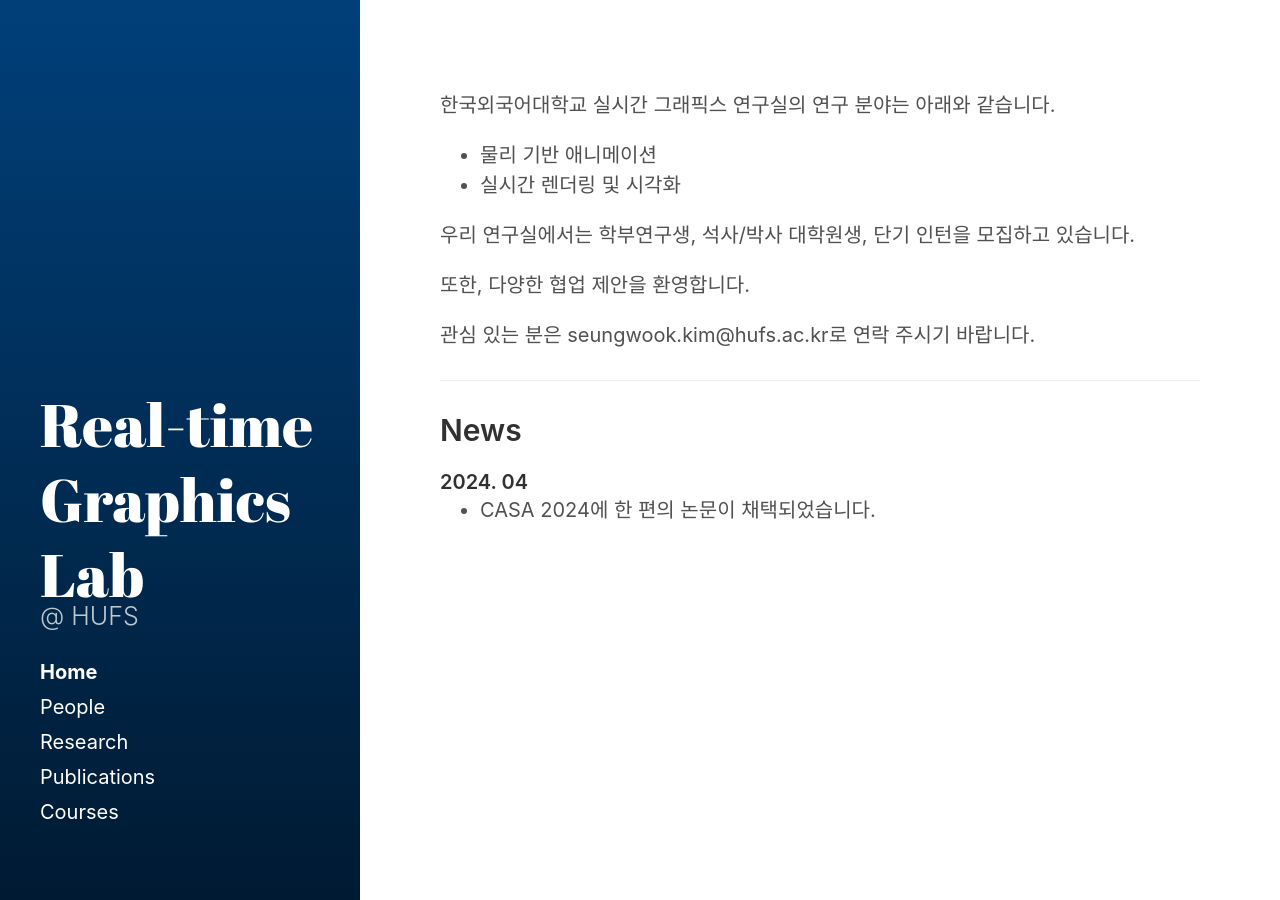
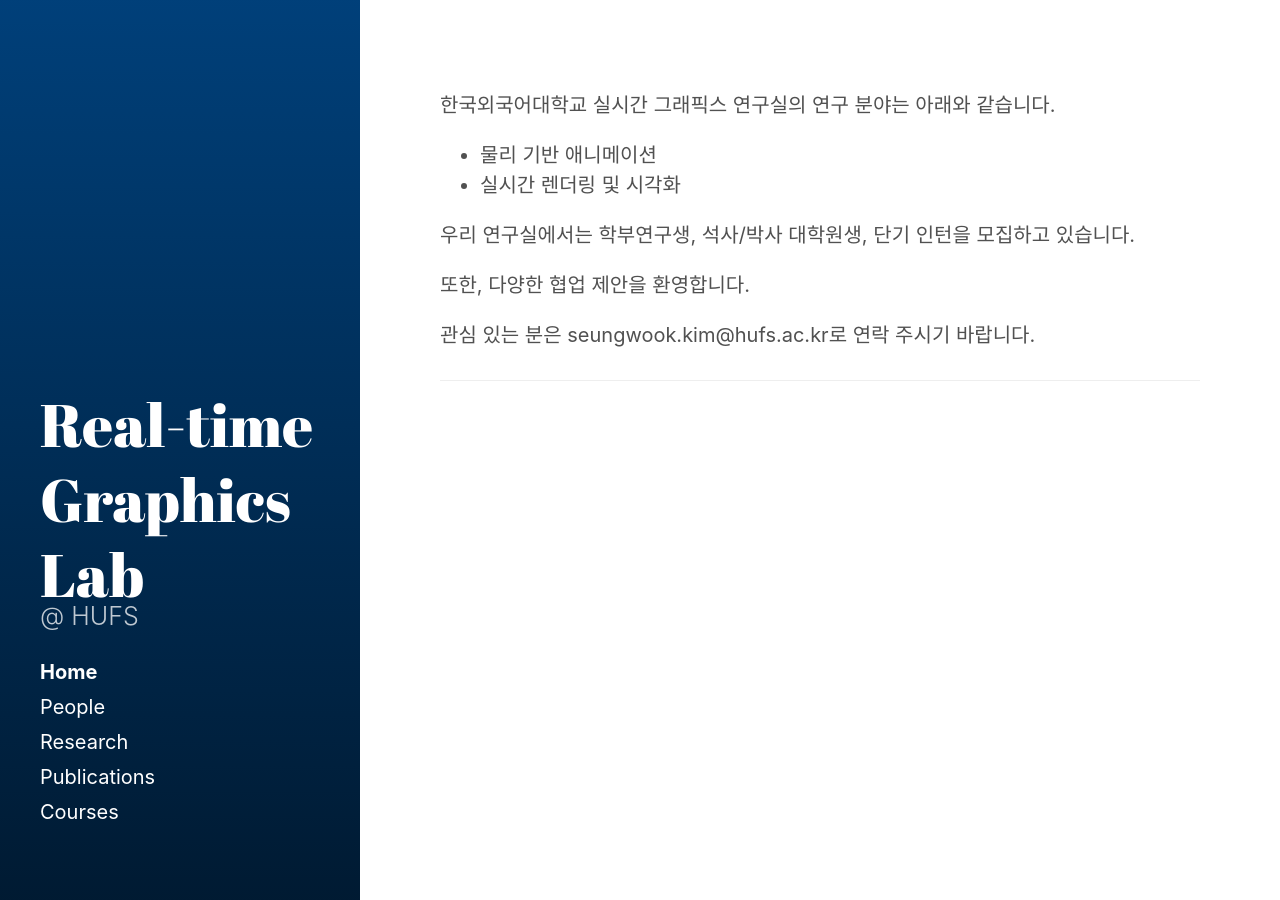
Before and after one commit to God-eunger/God-eunger.github.io, a Jekyll site: the page built from index.md, in a window 1280 px wide. Built offline with Jekyll 4.4.1, drawn with Linux system fonts in a browser that asks for light colours.

Commit message:
Update index.md

```diff
--- a/index.md
+++ b/index.md
@@ -13,8 +13,3 @@ layout: home
 관심 있는 분은 seungwook.kim@hufs.ac.kr로 연락 주시기 바랍니다.
 
 <hr>
-
-## News
-
-#### 2024. 04
-* CASA 2024에 한 편의 논문이 채택되었습니다.
```
